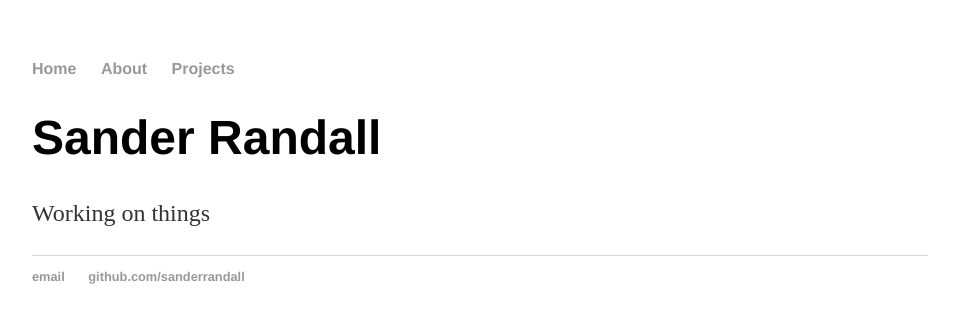
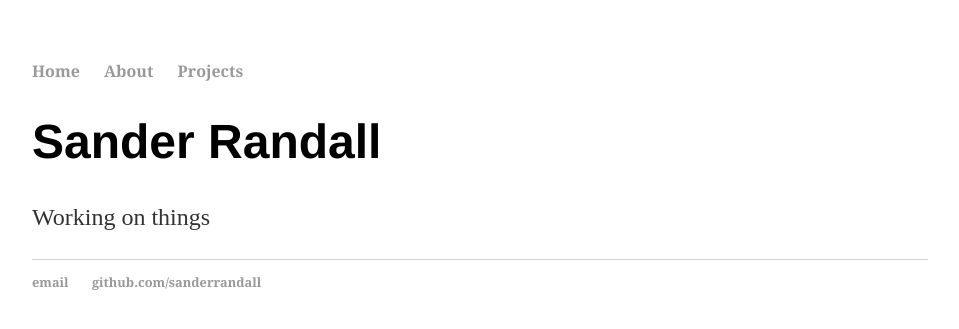
Before and after one commit to sanderrandall/sanderrandall.github.io, a Jekyll site: the page built from index.html, in a window 1280 px wide. Shown: the top 329 px of the page, without its empty margins (160-1119 px from the left). Built offline with Jekyll 4.4.1, drawn with Linux system fonts in a browser that asks for light colours.

Commit message:
Update main.css

```diff
--- a/css/main.css
+++ b/css/main.css
@@ -3,7 +3,7 @@ body {
     width: 70%;
 }
 nav ul, footer ul {
-    font-family: 'Helvetica', 'Arial', 'Sans-Serif';
+    font-family: Georgia, Times, "Times New Roman", serif;
     padding: 0px;
     list-style: none;
     font-weight: bold;
```
